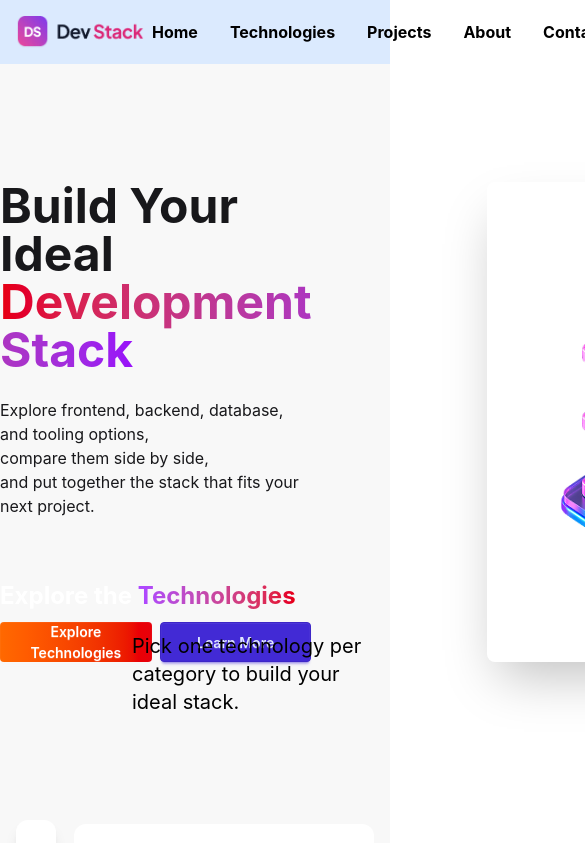
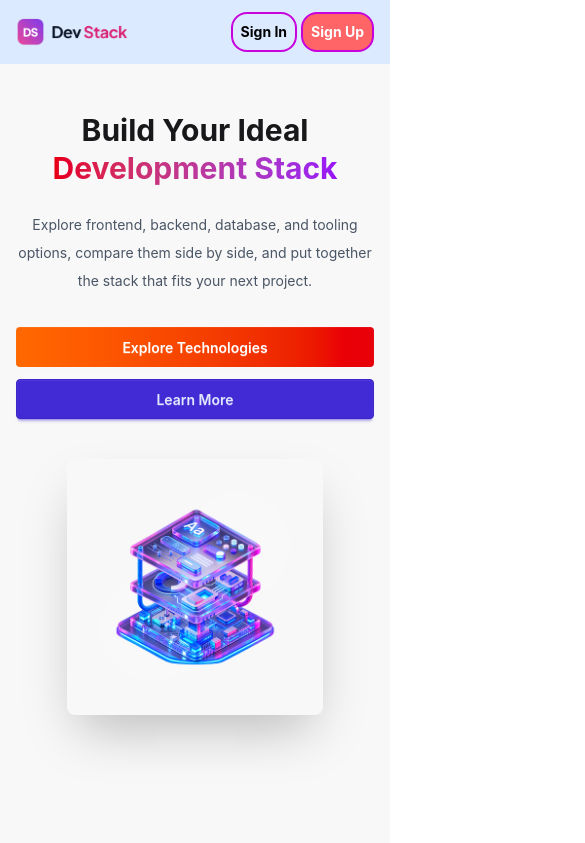
Before and after one commit to rasheddelowar633/dev-stack-app-repo, a React (Vite) app: page / in a window 390 px wide. Shown: the top 843 px of the page, 585 px wide, since content can reach past the window. Built offline with nearby package versions, Linux system fonts and the light colour scheme; grey boxes are pictures that could not be loaded.

Commit message:
banner section update

```diff
--- a/src/components/bannerSection.tsx
+++ b/src/components/bannerSection.tsx
@@ -1,47 +1,60 @@
+
 import bannerSection from "../assets/banner-stack.png";
 
 export default function BannerSection() {
   return (
-        <section className="w-full h-[500px]">
-            <div className="hero min-h-screen bg-base-200">
-                <div className="flex justify-between gap-44">
+    <section className="w-full pt-16">
+      <div className="min-h-screen bg-base-200">
 
+        <div className="container mx-auto px-4">
 
           {/* Banner Content */}
-                    <div>
-                        <h1 className="text-5xl font-bold">
+          <div className="flex flex-col items-center text-center py-12">
+
+            {/* Title */}
+            <div className="w-full">
+              <h1 className="text-3xl sm:text-4xl md:text-5xl lg:text-6xl font-bold leading-tight">
                 Build Your Ideal
                 <br />
+
                 <span className="bg-gradient-to-r from-red-600 to-purple-600 bg-clip-text text-transparent">
                   Development Stack
                 </span>
               </h1>
 
-                        <p className="py-6">
-                            Explore frontend, backend, database, and tooling options, <br />
-                            compare them side by side, <br /> and put together the stack
+              {/* Description */}
+              <p className="mt-6 text-sm sm:text-base md:text-lg leading-7 text-gray-600 max-w-2xl mx-auto">
+                Explore frontend, backend, database, and tooling options,
+                compare them side by side, and put together the stack
                 that fits your next project.
               </p>
 
+              {/* Buttons */}
+              <div className="grid grid-cols-1 sm:grid-cols-2 gap-3 mt-8 max-w-md mx-auto">
 
-
-                     <div className="grid grid-cols-2 gap-2 mt-20">
                 <button className="btn border-0 bg-gradient-to-r from-orange-500 to-red-600 text-white hover:from-blue-600 hover:to-purple-700">
                   Explore Technologies
                 </button>
-                        <button className="btn btn-primary">Learn More</button>
+
+                <button className="btn btn-primary">
+                  Learn More
+                </button>
+
               </div>
             </div>
 
-                            {/* Banner Image */}
+            {/* Image BELOW TITLE / CONTENT */}
+            <div className="mt-10 w-full flex justify-center">
               <img
                 src={bannerSection}
                 alt="Development Stack"
-                        className="max-w-sm rounded-lg shadow-2xl"
+                className="w-64 sm:w-80 md:w-96 lg:w-[450px] max-w-full rounded-lg shadow-2xl"
               />
-
+            </div>
 
           </div>
+        </div>
+
       </div>
     </section>
   );
--- a/src/components/nav.tsx
+++ b/src/components/nav.tsx
@@ -1,26 +1,50 @@
+
 import logo from "../assets/logo-text.png";
 
 export default function Nav() {
   return (
-    <header className="w-full md:w-[600px] lg:w-full fixed top-0 z-50">
-      <nav className= "container mx-auto bg-blue-100 h-16 px-4 flex justify-between items-center">
+    <header className="fixed top-0 left-0 z-50 w-full">
+      <nav className="container mx-auto h-16 bg-blue-100 px-4 flex items-center justify-between">
 
+        {/* Logo */}
+        <img
+          src={logo}
+          alt="Logo"
+          className="w-28 sm:w-32"
+        />
 
-        <img src={logo} alt="Logo" className="w-32"/>
+        {/* Navigation Links */}
+        <ul className="hidden md:flex items-center gap-2 lg:gap-4">
+          <li className="rounded-2xl p-2 text-black font-bold hover:bg-blue-300 cursor-pointer">
+            Home
+          </li>
 
+          <li className="rounded-2xl p-2 text-black font-bold hover:bg-blue-300 cursor-pointer">
+            Technologies
+          </li>
 
-        <ul className="flex gap-4 items-center">
-          <li className="  rounded-2xl p-2 text-black font-bold hover hover:bg-blue-300">Home</li>
-          <li className="  rounded-2xl p-2 text-black font-bold hover hover:bg-blue-300">Technologies</li>
-          <li className="  rounded-2xl p-2 text-black font-bold hover hover:bg-blue-300">Projects</li>
-          <li className=" rounded-2xl p-2 text-black font-bold hover hover:bg-blue-300">About</li>
-          <li className=" rounded-2xl p-2 text-black font-bold hover hover:bg-blue-300">Contact</li>
+          <li className="rounded-2xl p-2 text-black font-bold hover:bg-blue-300 cursor-pointer">
+            Projects
+          </li>
+
+          <li className="rounded-2xl p-2 text-black font-bold hover:bg-blue-300 cursor-pointer">
+            About
+          </li>
+
+          <li className="rounded-2xl p-2 text-black font-bold hover:bg-blue-300 cursor-pointer">
+            Contact
+          </li>
         </ul>
 
+        {/* Buttons */}
+        <div className="flex gap-1 sm:gap-2 items-center">
+          <button className="border-2 border-fuchsia-600 rounded-2xl px-2 sm:px-3 py-2 text-sm sm:text-base text-black font-bold hover:bg-red-300">
+            Sign In
+          </button>
 
-        <div className="flex gap-2 items-center">
-          <button className=" border border-2 border-fuchsia-600 rounded-2xl p-2 text-black font-bold hover hover:bg-red-300">Sign In</button>
-          <button className=" bg-red-400 border border-2 border-fuchsia-600 rounded-2xl p-2 text-white font-bold hover hover:bg-red-300">Sign Up</button>
+          <button className="bg-red-400 border-2 border-fuchsia-600 rounded-2xl px-2 sm:px-3 py-2 text-sm sm:text-base text-white font-bold hover:bg-red-300">
+            Sign Up
+          </button>
         </div>
 
       </nav>
```
Lines whose indentation alone changed are shown as unchanged.
